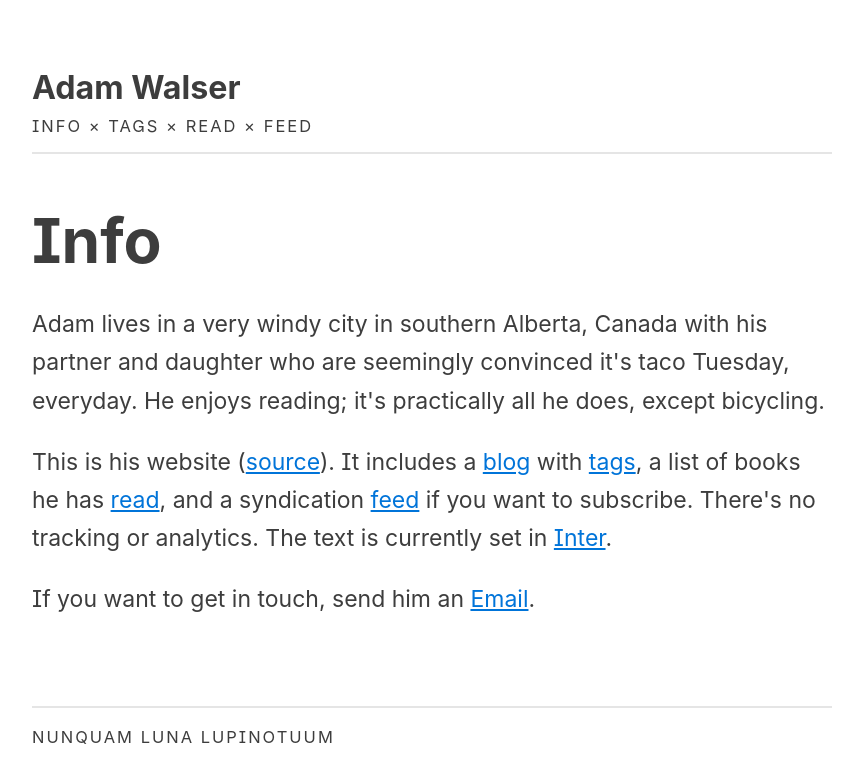
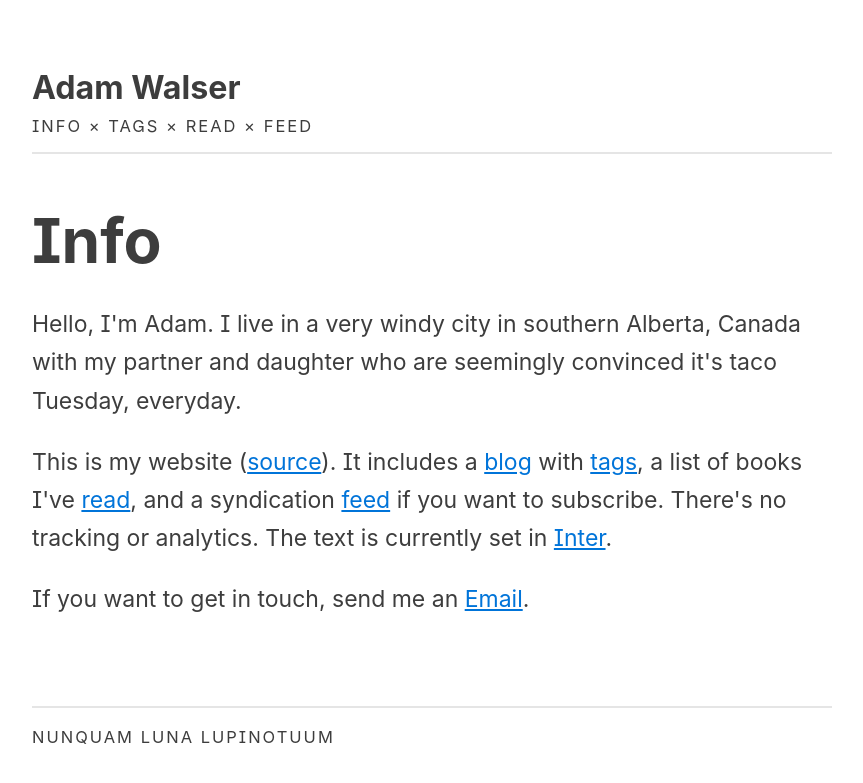
Before and after one commit to ajpwalser/ajpwalser.github.io, a Jekyll site: the page built from info.html, in a window 1280 px wide. Shown: the top 783 px of the page, without its empty margins (208-1071 px from the left). Built offline with Jekyll 4.4.1, drawn with Linux system fonts in a browser that asks for light colours; some web fonts are replaced.

Commit message:
Update info.html

```diff
--- a/info.html
+++ b/info.html
@@ -5,7 +5,7 @@
 ---
 
 <h2>Info</h2>
-<p class="first">Adam lives in a very windy city in southern Alberta, Canada with his partner and daughter who are seemingly convinced it's taco Tuesday, everyday. He enjoys reading; it's practically all he does, except bicycling.</p>
-<p>This is his website (<a href="https://github.com/ajpwalser/ajpwalser.github.io">source</a>). It includes a <a href="https://ajpwalser.github.io/">blog</a> with <a href="https://ajpwalser.github.io/tags/">tags</a>, a list of books he has <a href="https://ajpwalser.github.io/read/">read</a>, and a syndication <a href="https://ajpwalser.github.io/feed.xml">feed</a> if you want to subscribe. There's no tracking or analytics. The text is currently set in <a href="https://rsms.me/inter/">Inter</a>.</p>
-<p>If you want to get in touch, send him an <a href="mailto:ajpwalser@gmail.com">Email</a>.
+<p class="first">Hello, I'm Adam. I live in a very windy city in southern Alberta, Canada with my partner and daughter who are seemingly convinced it's taco Tuesday, everyday.</p>
+<p>This is my website (<a href="https://github.com/ajpwalser/ajpwalser.github.io">source</a>). It includes a <a href="https://ajpwalser.github.io/">blog</a> with <a href="https://ajpwalser.github.io/tags/">tags</a>, a list of books I've <a href="https://ajpwalser.github.io/read/">read</a>, and a syndication <a href="https://ajpwalser.github.io/feed.xml">feed</a> if you want to subscribe. There's no tracking or analytics. The text is currently set in <a href="https://rsms.me/inter/">Inter</a>.</p>
+<p>If you want to get in touch, send me an <a href="mailto:ajpwalser@gmail.com">Email</a>.
 <div class="spacer"></div>
```
